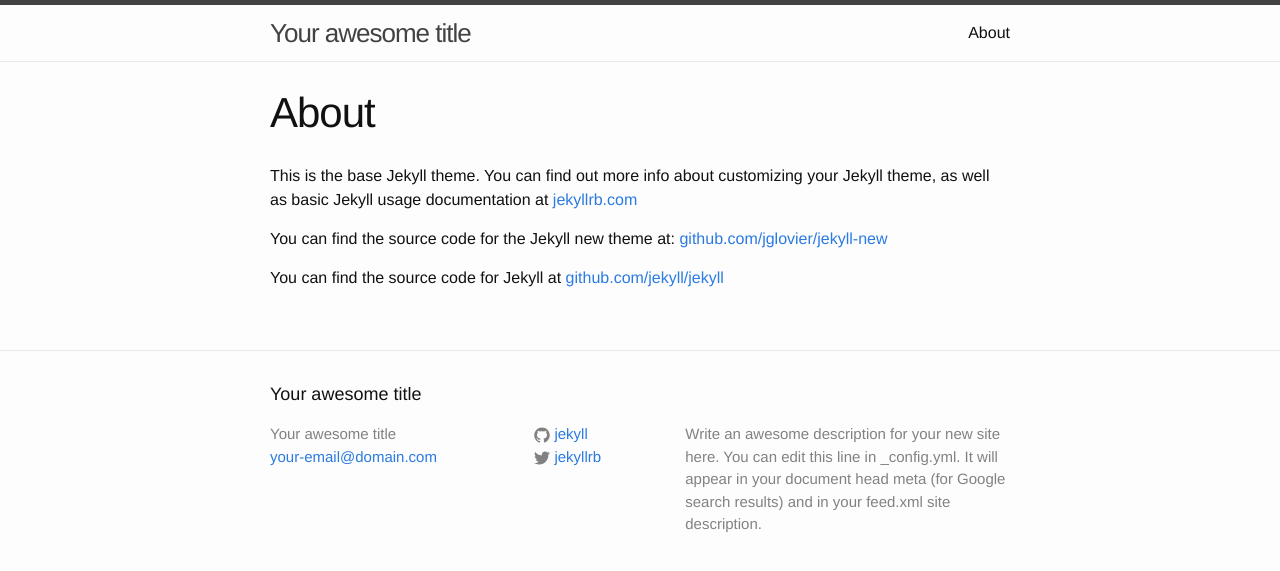
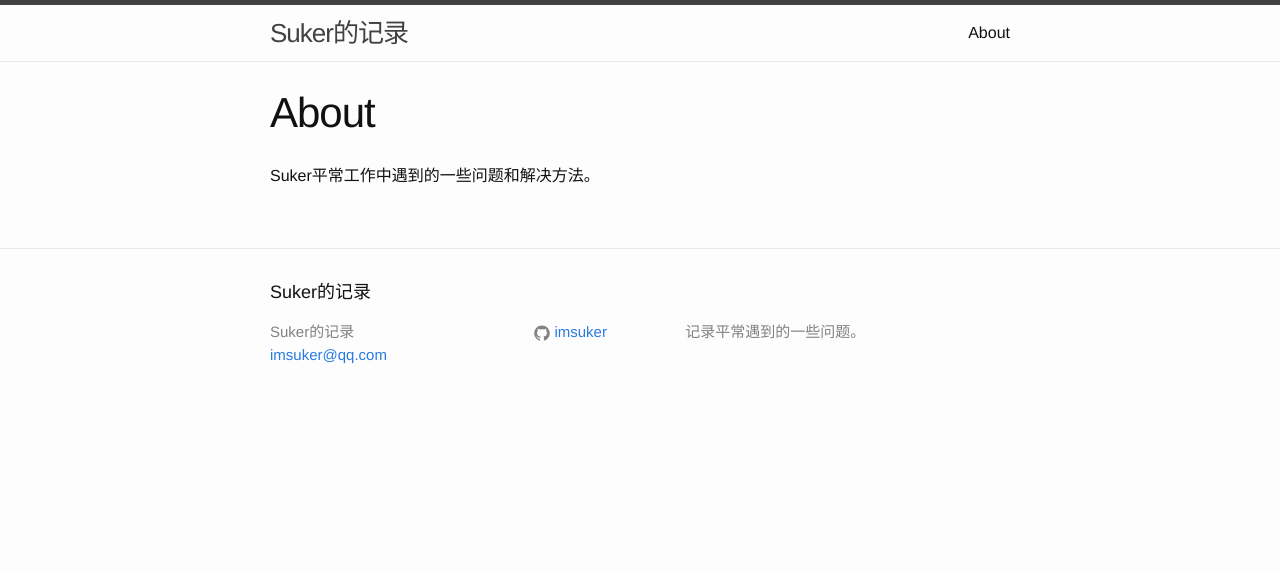
Before and after one commit to imsuker/imsuker.github.io, a Jekyll site: the page built from about.md, in a window 1280 px wide. Shown: the top 571 px of the page. Built offline with Jekyll 4.4.1, drawn with Linux system fonts in a browser that asks for light colours.

Commit message:
修改默认的一些配置文字

```diff
--- a/_config.yml
+++ b/_config.yml
@@ -1,14 +1,11 @@
 # Site settings
-title: Your awesome title
-email: your-email@domain.com
-description: > # this means to ignore newlines until "baseurl:"
-  Write an awesome description for your new site here. You can edit this
-  line in _config.yml. It will appear in your document head meta (for
-  Google search results) and in your feed.xml site description.
+title: Suker的记录
+email: imsuker@qq.com
+description: >
+  记录平常遇到的一些问题。
 baseurl: "" # the subpath of your site, e.g. /blog/
-url: "http://yourdomain.com" # the base hostname & protocol for your site
-twitter_username: jekyllrb
-github_username:  jekyll
+url: "http://imsuker.github.io" # the base hostname & protocol for your site
+github_username: imsuker
 
 # Build settings
 markdown: kramdown
--- a/about.md
+++ b/about.md
@@ -4,8 +4,4 @@
 permalink: /about/
 ---
 
-This is the base Jekyll theme. You can find out more info about customizing your Jekyll theme, as well as basic Jekyll usage documentation at [jekyllrb.com](http://jekyllrb.com/)
-
-You can find the source code for the Jekyll new theme at: [github.com/jglovier/jekyll-new](https://github.com/jglovier/jekyll-new)
-
-You can find the source code for Jekyll at [github.com/jekyll/jekyll](https://github.com/jekyll/jekyll)
+Suker平常工作中遇到的一些问题和解决方法。
```
Also changed, not shown: _posts/2015-08-06-welcome-to-jekyll.markdown (deleted, +0 -25 lines).
